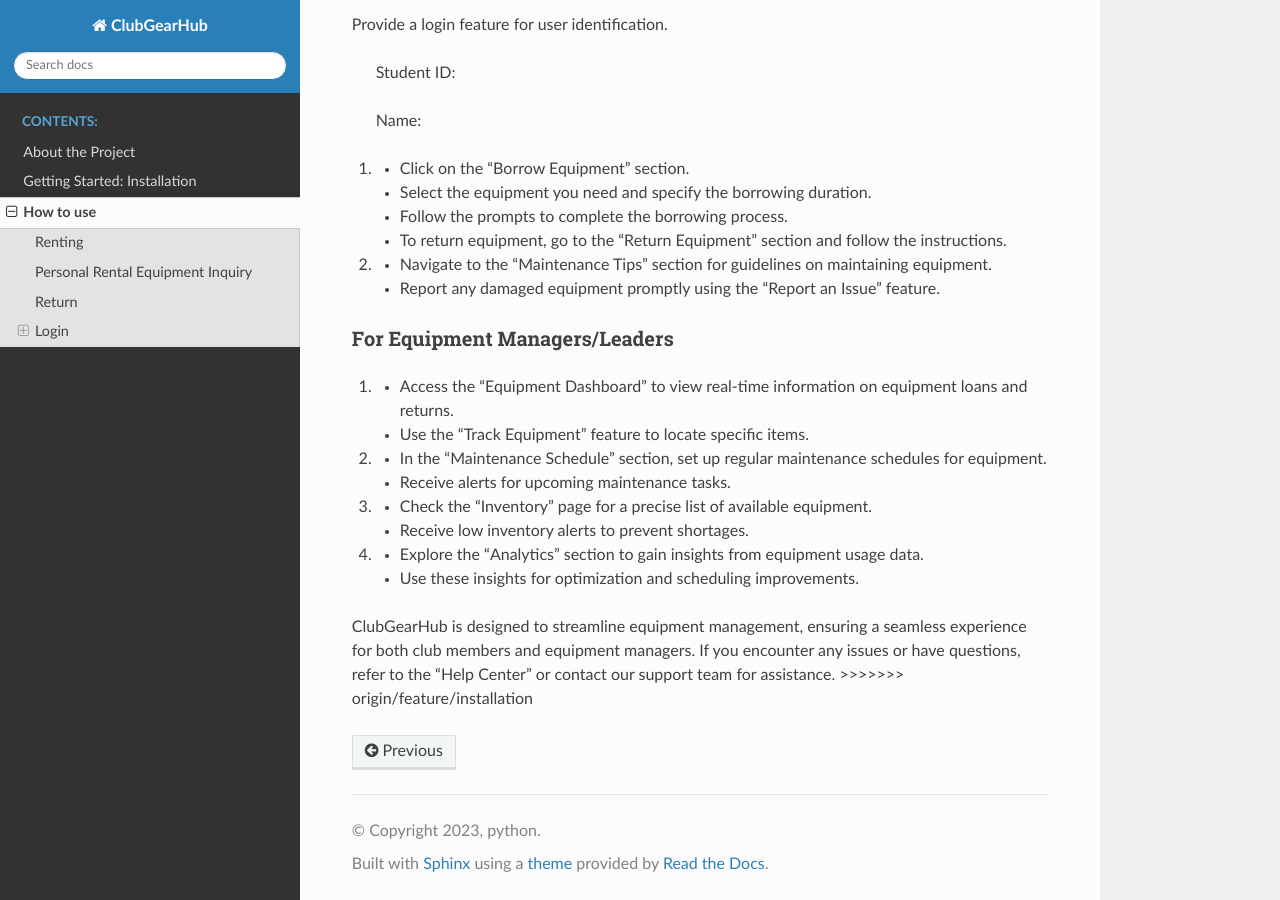
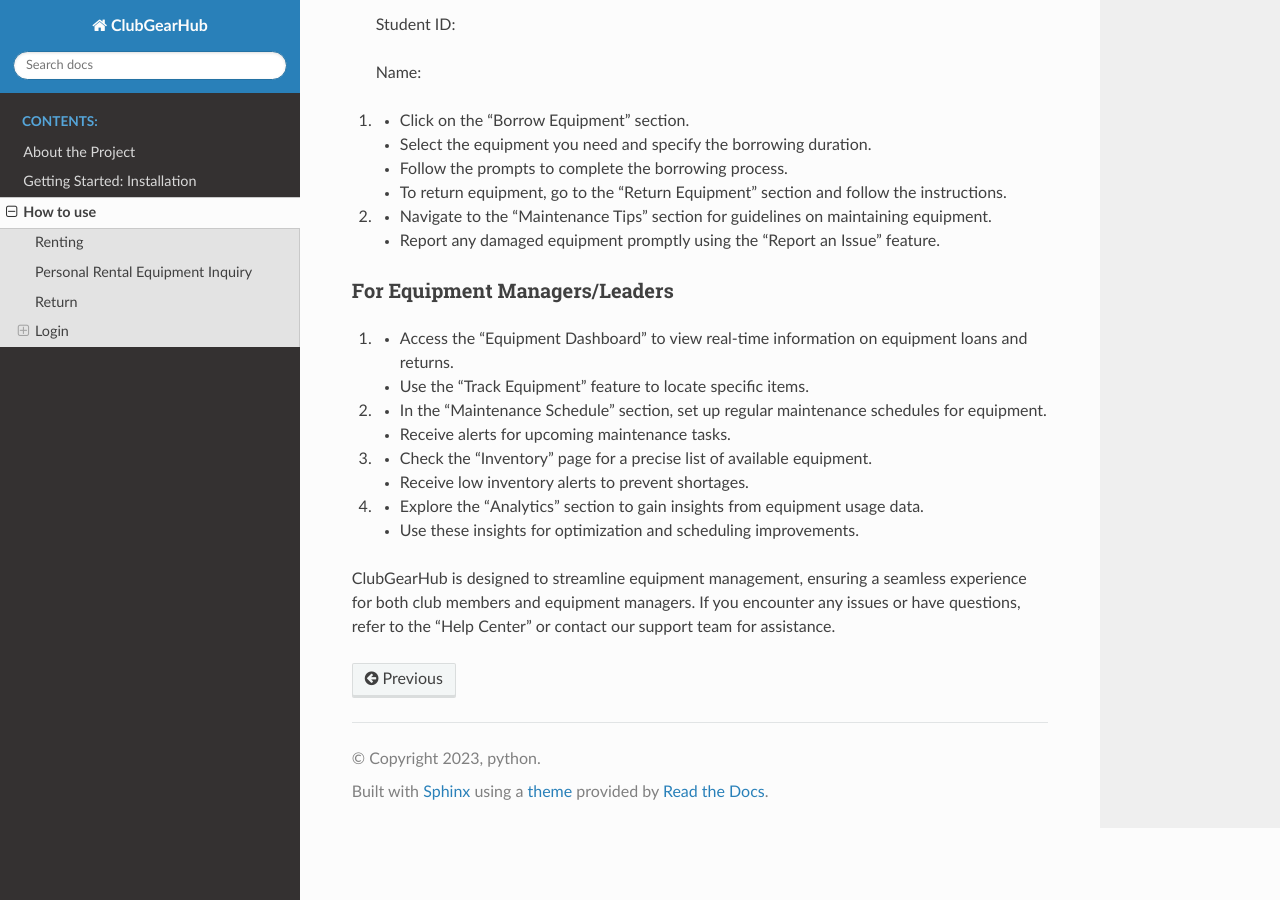
Before and after one commit to MantasG6/ClubGearHub, a Sphinx documentation site: the page built from docs/source/use.rst, in a window 1280 px wide and 900 px high, scrolled down 947 px. Built offline with Sphinx 7.4.7 and the Read the Docs theme 2.0.0, drawn with Linux system fonts in a browser that asks for light colours.

Commit message:
Update use.rst

```diff
--- a/docs/source/use.rst
+++ b/docs/source/use.rst
@@ -83,4 +82,3 @@
    - Use these insights for optimization and scheduling improvements.
 
 ClubGearHub is designed to streamline equipment management, ensuring a seamless experience for both club members and equipment managers. If you encounter any issues or have questions, refer to the "Help Center" or contact our support team for assistance.
->>>>>>> origin/feature/installation
```
Also changed, not shown: other parts of docs/source/use.rst (+0 -1 lines).
